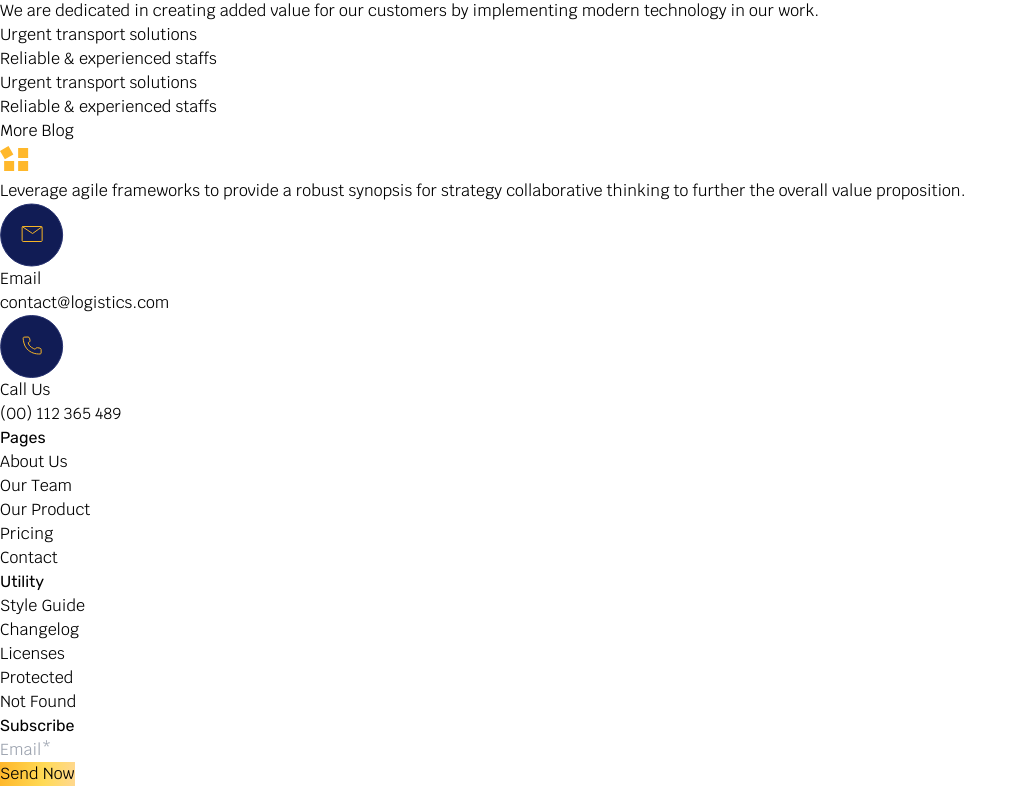
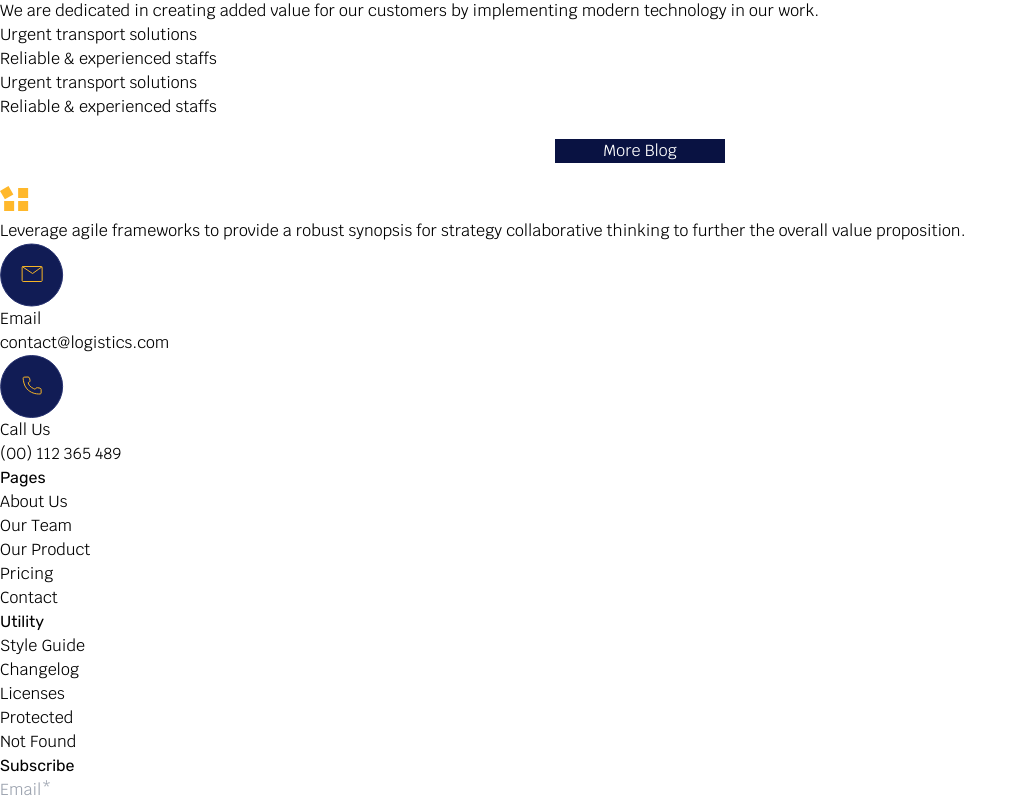
Before and after one commit to chimaris/transit-flow, a React (Vite) app: page / in a window 1280 px wide. Shown: the part 10080-10880 px from the top of the page, without its empty margins (0-1027 px from the left). Built offline with nearby package versions, Linux system fonts and the light colour scheme.

Commit message:
worked on button animation and refactoring

```diff
--- a/src/components/home/Footer.jsx
+++ b/src/components/home/Footer.jsx
@@ -4,6 +4,7 @@ import logo from '../../assets/Logo.svg'
 import facebook from '../../assets/facebook.svg'
 import twitter from '../../assets/twitter.svg'
 import linkedin from '../../assets/linkedin.svg'
+import Button from '../ui/Button'
 
 const Footer = () => {
   return (
@@ -60,7 +61,7 @@ const Footer = () => {
               <form>
                 <input type="email" placeholder='Email*' className='bg-transparent border border-[#4E5683] py-4 px-7 w-full' />
                 <div className='flex justify-between items-center gap-6'>
-                  <button className="h=[60px] px-12 py-5 text-[#23212A] my-8 block" style={{background: "linear-gradient(94.06deg, #FFB629 -1.21%, #FFDA56 58.66%, #FFD7A6 116.84%)"}}>Send Now</button>
+                <Button content={'Send Now'} beforeBgColor='before:bg-white' style={{background: "linear-gradient(94.06deg, #FFB629 -1.21%, #FFDA56 58.66%, #FFD7A6 116.84%)", color:'#23212A', margin:'32px 0'}}/>
                   <div className='flex justify-between items-center gap-4'>
                     <img src={linkedin} alt="linkedin" loading="lazy" />
                     <img src={twitter} alt="twitter" loading="lazy" />
--- a/src/components/home/Hero.jsx
+++ b/src/components/home/Hero.jsx
@@ -9,7 +9,7 @@ const Hero = () => {
         <h1 className="text-6xl font-bold" style={{fontFamily:'Rubik', lineHeight: '71px'}}>Your Gateway <br /> to any Destination in the World</h1>
         <p style={{fontFamily:'Rubik'}} className='font-medium'>In augue ligula, feugiat ut nulla consequat. Ut est lacus, molestie in arcu no, iaculis vehicula ipsum. Nunc faucibus, nisl id dapibus finibus, enim diam interdum nulla, sed laoreet risus lectus. </p>
 
-        <Button content={'Explore now'} style={{background: "linear-gradient(94.06deg, #FFB629 -1.21%, #FFDA56 58.66%, #FFD7A6 116.84%)",color:'#23212A', width:'196px'}}/>
+        <Button content={'Explore now'} beforeBgColor='before:bg-white' style={{background: "linear-gradient(94.06deg, #FFB629 -1.21%, #FFDA56 58.66%, #FFD7A6 116.84%)",color:'#23212A', width:'196px'}}/>
     </div>
     </div>
 
--- a/src/components/home/News.jsx
+++ b/src/components/home/News.jsx
@@ -1,5 +1,6 @@
 import blog1 from '../../assets/blog1.svg'
 import date from '../../assets/date.svg'
+import Button from '../ui/Button'
 
 const News = () => {
   return (
@@ -69,7 +70,7 @@ const News = () => {
                     </ul>
                 </div>
             </div>
-            <a href="#" className="h=[60px] w-[164px] px-10 py-5 text-white bg-[#091242] block mx-auto my-5">More Blog</a>
+            <Button content={'More Blog'} beforeBgColor='before:bg-[#1F2A69]' style={{backgroundColor: "#091242", color:'white', width:'170px', margin:'20px auto', display: 'block'}}/>
         </div>
     </div>
   )
--- a/src/components/home/Transport.jsx
+++ b/src/components/home/Transport.jsx
@@ -22,7 +22,7 @@ const Transport = () => {
                 <TransportCard names={['Warehouse & Distribution', 'Large Warehouse']} bg="bg-[url('/transport4.svg')]" textSize='lg'/>
                 <TransportCard names={['Specialized Transport', 'Ocean Transports']} bg="bg-[url('/transport5.svg')]"/>
             </div>
-            <Button content={'More Work'} style={{backgroundColor: "#091242", color:'white', width:'200px'}}/>
+            <Button content={'More Work'} beforeBgColor='before:bg-[#1F2A69]' style={{backgroundColor: "#091242", color:'white', width:'200px'}}/>
         </div>
     </div>
   )
--- a/src/components/ui/Button.jsx
+++ b/src/components/ui/Button.jsx
@@ -1,9 +1,14 @@
 import React from 'react';
 
-function Button({content, style}) {
+function Button({content, style, beforeBgColor}) {
+
+  console.log(beforeBgColor);
 
   return (
-    <button className="h=[60px] px-12 py-5 transition duration-500 ease-in-out transform hover:-translate-y-1" style={style}>
+    <button className={`h=[60px] px-12 py-5 transition duration-500 ease-in-out transform hover:-translate-y-1
+    relative overflow-clip z-10 before:-z-10 before:hover:-z-10 before:absolute ${beforeBgColor} before:w-20 before:h-20 before:rounded-full before:top-[60%] before:left-[83%]
+    before:transition before:duration-300 before:ease-in-out
+    before:hover:w-52 before:hover:h-52 before:hover:top-full before:hover:left-full before:hover:translate-x-[-50%] before:hover:translate-y-[-58%]`} style={style }>
       {content}
     </button>
   );
```
